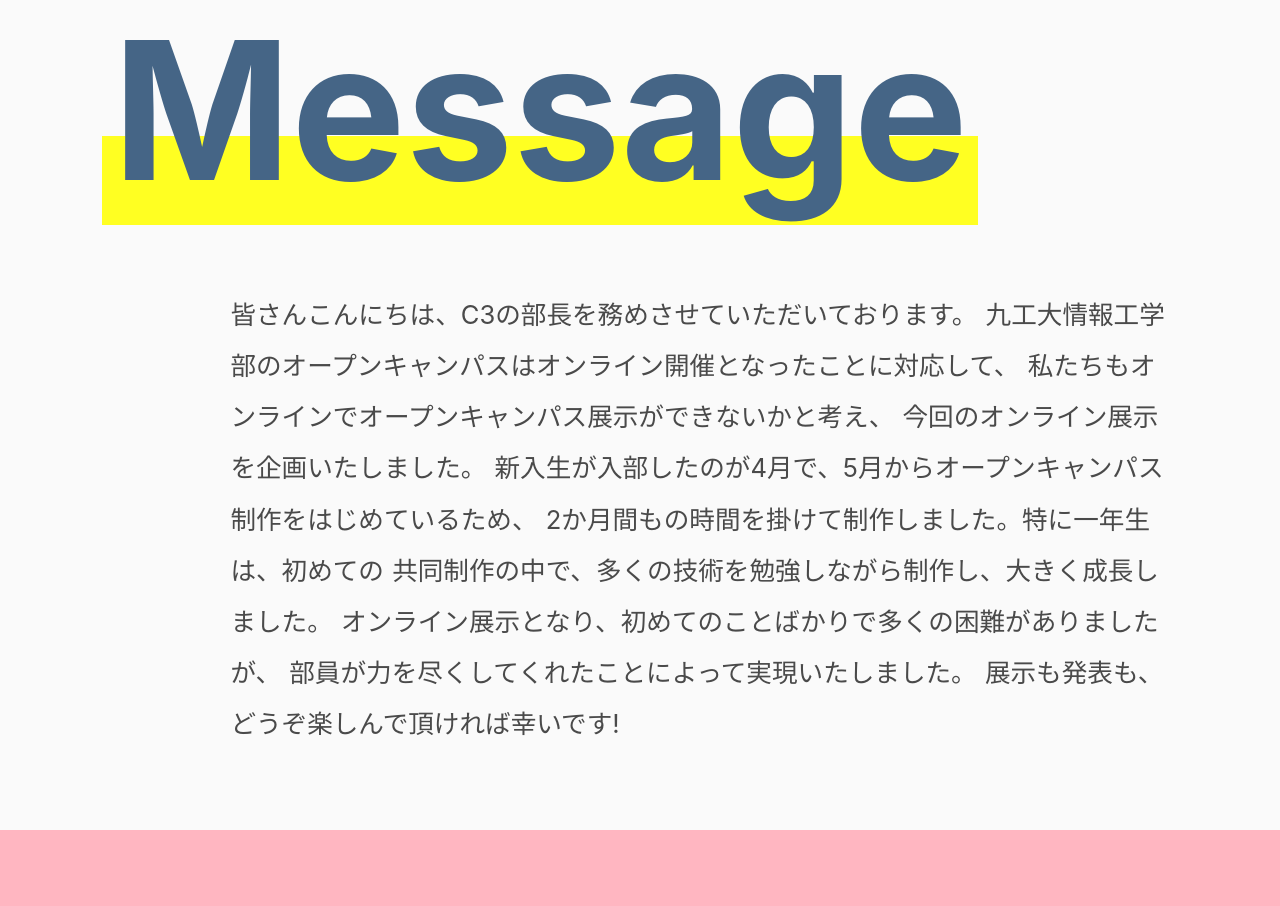
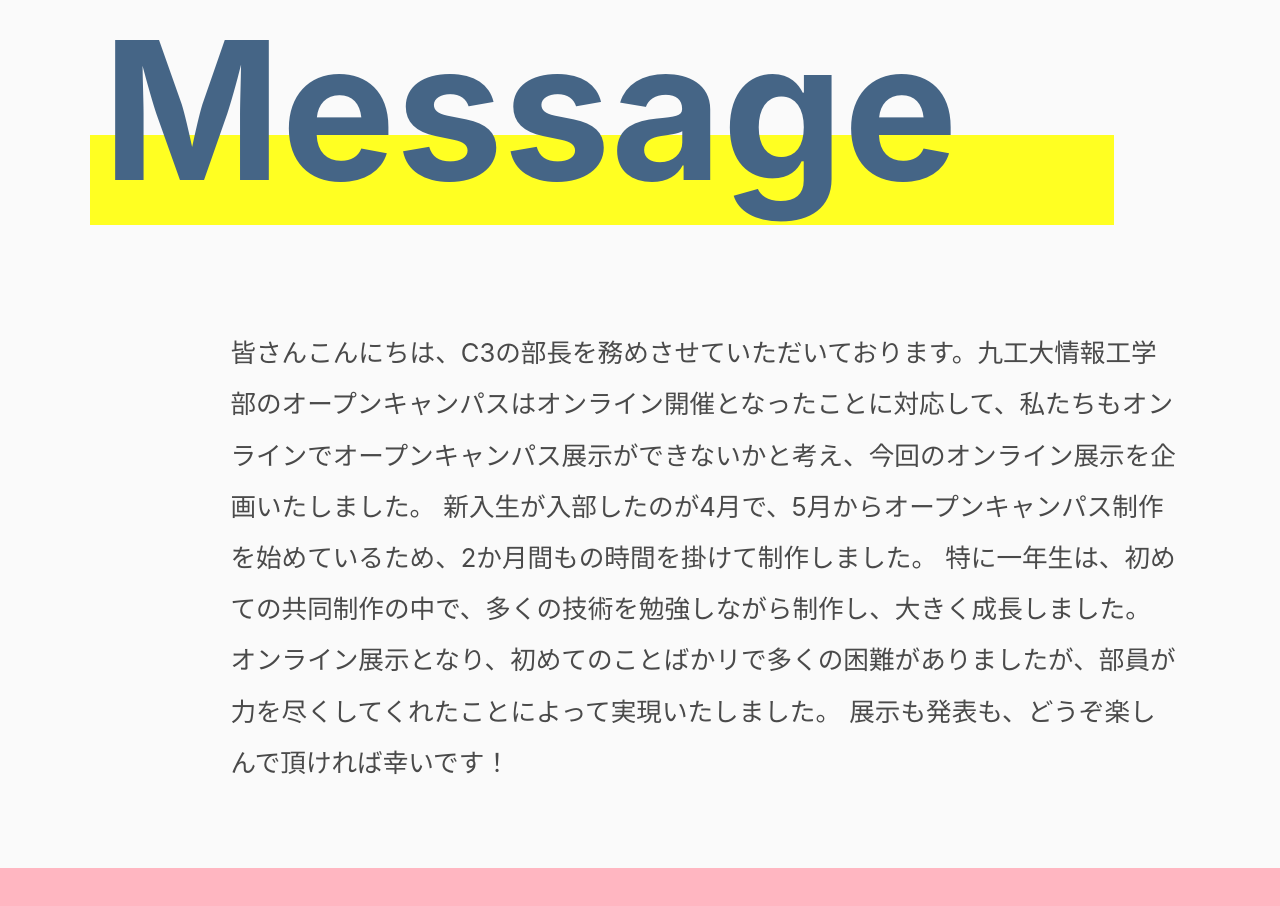
Before and after one commit to sha-ce/ocantest, a Nuxt app: page / in a window 1280 px wide. Shown: the part 2420-3326 px from the top of the page. Built offline with nearby package versions, Linux system fonts and the light colour scheme.

Commit message:
Add files via upload

```diff
--- a/components/MyMessage.vue
+++ b/components/MyMessage.vue
@@ -1,18 +1,12 @@
 <template>
   <div class="wrap">
-    <div class="titleContent">Message</div>
+    <div class="titleWrap">
+      <div class="titleContent">Message</div>
+      <div class="titleLine"></div>
+    </div>
     <div class="main">
       <div class="mainContent">
-        皆さんこんにちは、C3の部長を務めさせていただいております。
-        九工大情報工学部のオープンキャンパスはオンライン開催となったことに対応して、
-        私たちもオンラインでオープンキャンパス展示ができないかと考え、
-        今回のオンライン展示を企画いたしました。
-        新入生が入部したのが4月で、5月からオープンキャンパス制作をはじめているため、
-        2か月間もの時間を掛けて制作しました。特に一年生は、初めての
-        共同制作の中で、多くの技術を勉強しながら制作し、大きく成長しました。
-        オンライン展示となり、初めてのことばかりで多くの困難がありましたが、
-        部員が力を尽くしてくれたことによって実現いたしました。
-        展示も発表も、どうぞ楽しんで頂ければ幸いです!
+        皆さんこんにちは、C3の部長を務めさせていただいております。九工大情報工学部のオープンキャンパスはオンライン開催となったことに対応して、私たちもオンラインでオープンキャンパス展示ができないかと考え、今回のオンライン展示を企画いたしました。 新入生が入部したのが4月で、5月からオープンキャンパス制作を始めているため、2か月間もの時間を掛けて制作しました。 特に一年生は、初めての共同制作の中で、多くの技術を勉強しながら制作し、大きく成長しました。 オンライン展示となり、初めてのことばかリで多くの困難がありましたが、部員が力を尽くしてくれたことによって実現いたしました。 展示も発表も、どうぞ楽しんで頂ければ幸いです！
       </div>
     </div>
   </div>
@@ -22,21 +16,31 @@
 .wrap {
   background-color: #FAFAFA;
 }
+.titleWrap {
+  position: relative;
+  height: max(18vw, 70px);
+}
 .titleContent {
   margin: 0 auto 0 8%;
-  padding: 0 10px;
   color: #456586;
   font-size: max(15vw, 60px);
   font-weight: bold;
-  border-bottom: solid max(7vw, 20px) #FFFF22;
-  display: inline-block;
+  width: 100%;
   height: max(18vw, 70px);
+  z-index: 10;
+  position: absolute;
+}
+.titleLine {
+  margin: 0 auto 0 7%;
+  width: 80%;
+  height: max(7vw, 35px);
+  background-color: #ff2;
+  position: absolute;
+  bottom: 0;
+  z-index: 1;
 }
 .main {
   background-color: #FAFAFA;
-  padding: 8vh 8% 10vh 0;
-  margin: 0 auto 0 18vw;
-  text-align: left;
 }
 .mainContent {
   background-color: #FAFAFA;
@@ -45,4 +49,23 @@
   font-size: max(2vw, 13px);
   line-height: max(4vw, 20px);
 }
+/* スマホ以上 */
+@media screen and (min-width: 481px) {
+  .main {
+    padding: 8vw 8% 10vh 0;
+    margin: 0 auto 0 18vw;
+  }
+}
+/* スマホ幅 */
+@media screen and (max-width: 481px) {
+  .main {
+    padding: 8vh 0 10vh 0;
+    margin: 0 auto;
+    display: flex;
+  }
+  .mainContent {
+    margin: 0 auto;
+    display: inline-block;
+  }
+}
 </style>
```
